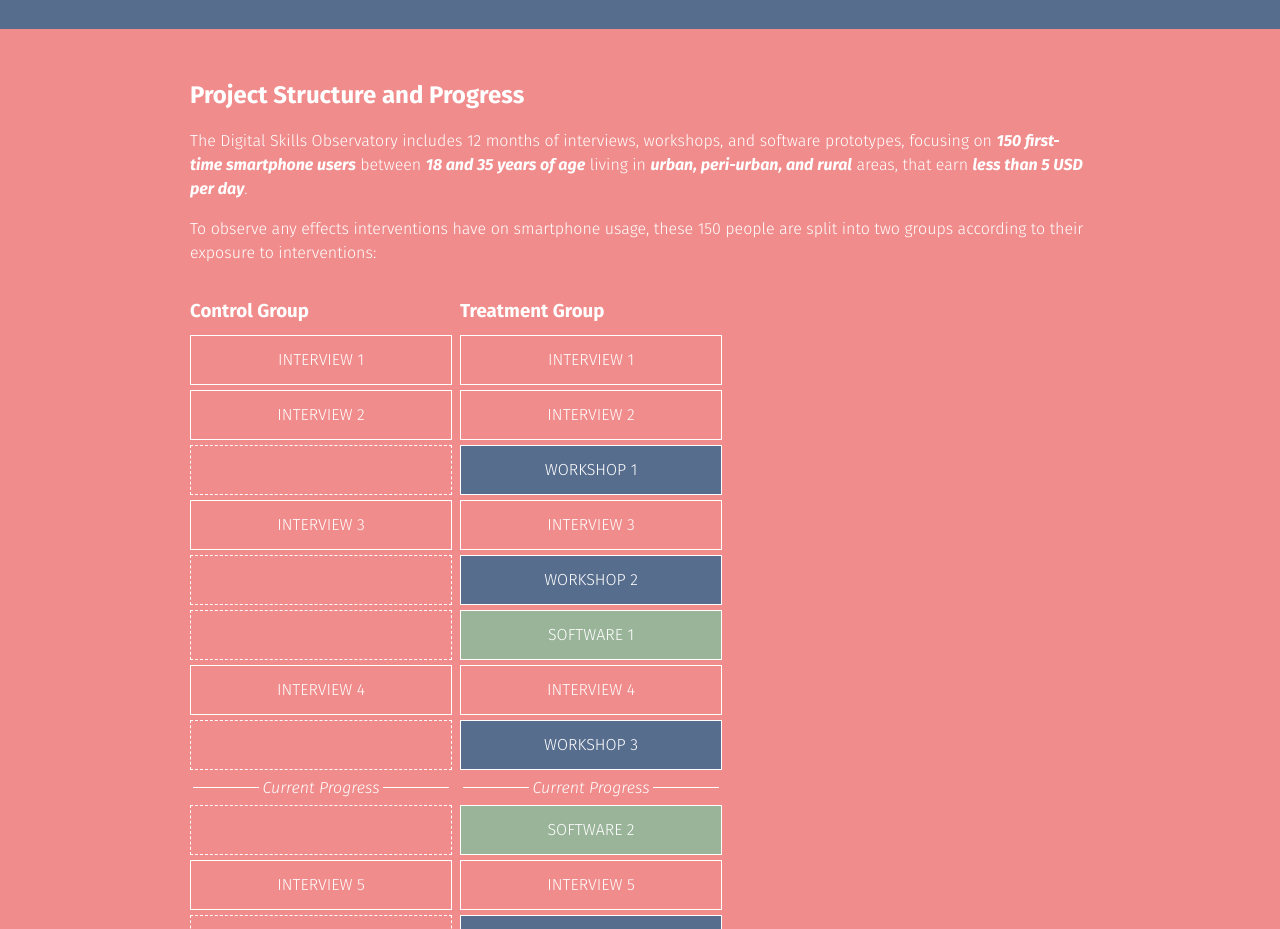
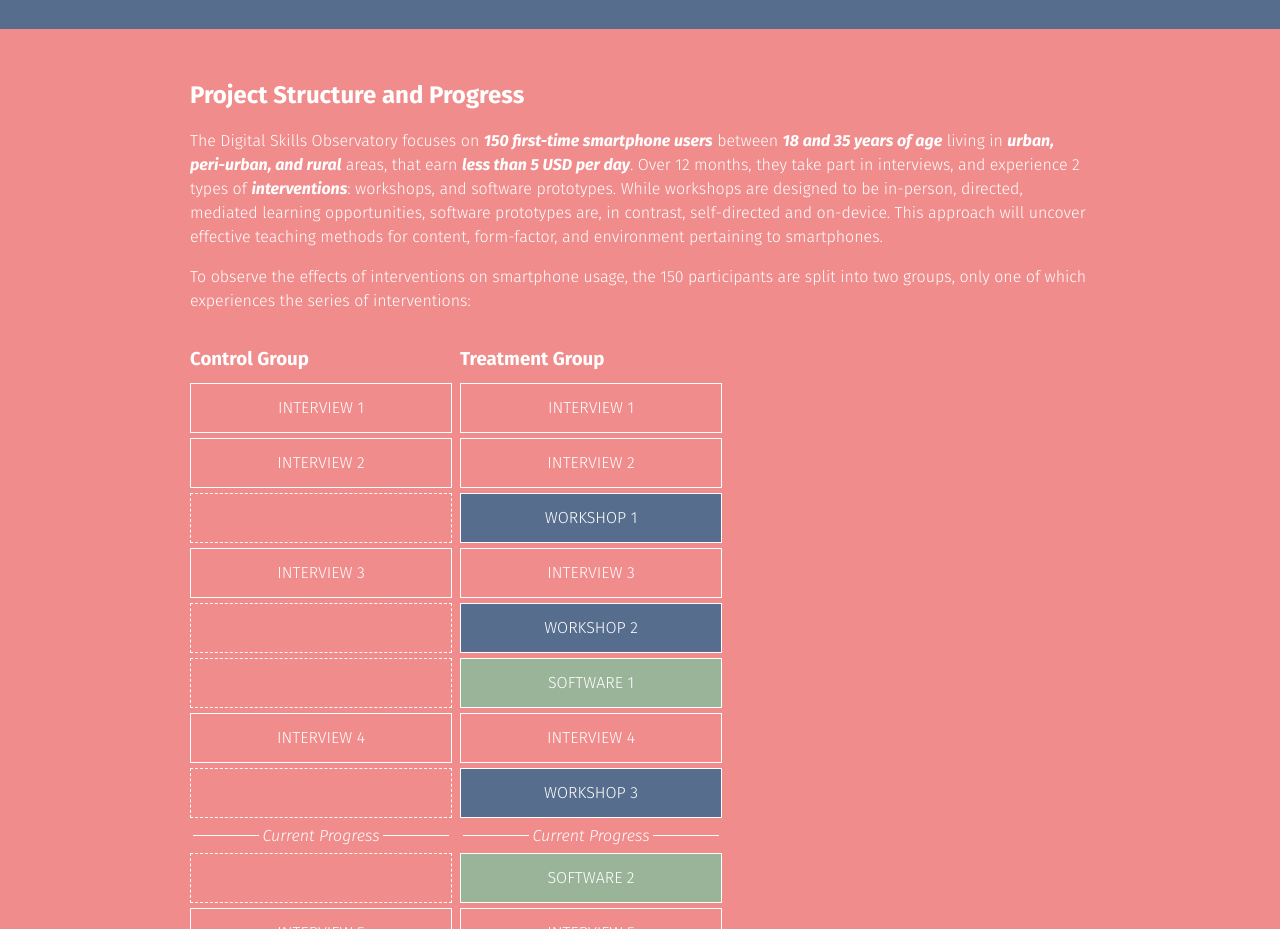
Before and after one commit to MozillaFoundation/digital-skills-observatory, a website: page index.html in a window 1280 px wide. Shown: the part 2849-3778 px from the top of the page. Drawn offline with Linux system fonts and the light colour scheme; files that its build step writes are made by us from their sources; a web font is replaced by a local one.

Commit message:
some minor language fixes

```diff
--- a/index.html
+++ b/index.html
@@ -80,8 +80,8 @@
     <section id="progress">
       <div class="content">
         <h2>Project Structure and Progress</h2>
-        <p>The Digital Skills Observatory includes 12 months of interviews, workshops, and software prototypes, focusing on <strong><em>150 first-time smartphone users</em></strong> between <strong><em>18 and 35 years of age</em></strong> living in <strong><em>urban, peri-urban, and rural</em></strong> areas, that earn <strong><em>less than 5 USD per day</em></strong>.</p>
-        <p>To observe any effects interventions have on smartphone usage, these 150 people are split into two groups according to their exposure to interventions:</p>
+        <p>The Digital Skills Observatory focuses on <strong><em>150 first-time smartphone users</em></strong> between <strong><em>18 and 35 years of age</em></strong> living in <strong><em>urban, peri-urban, and rural</em></strong> areas, that earn <strong><em>less than 5 USD per day</em></strong>. Over 12 months, they take part in interviews, and experience 2 types of <strong><em>interventions</em></strong>: workshops, and software prototypes. While workshops are designed to be in-person, directed, mediated learning opportunities, software prototypes are, in contrast, self-directed and on-device. This approach will uncover effective teaching methods for content, form-factor, and environment pertaining to smartphones.</p>
+        <p>To observe the effects of interventions on smartphone usage, the 150 participants are split into two groups, only one of which experiences the series of interventions:</p>
         <div id="progress-diagram">
           <div class="row">
             <div class="container control">
```
